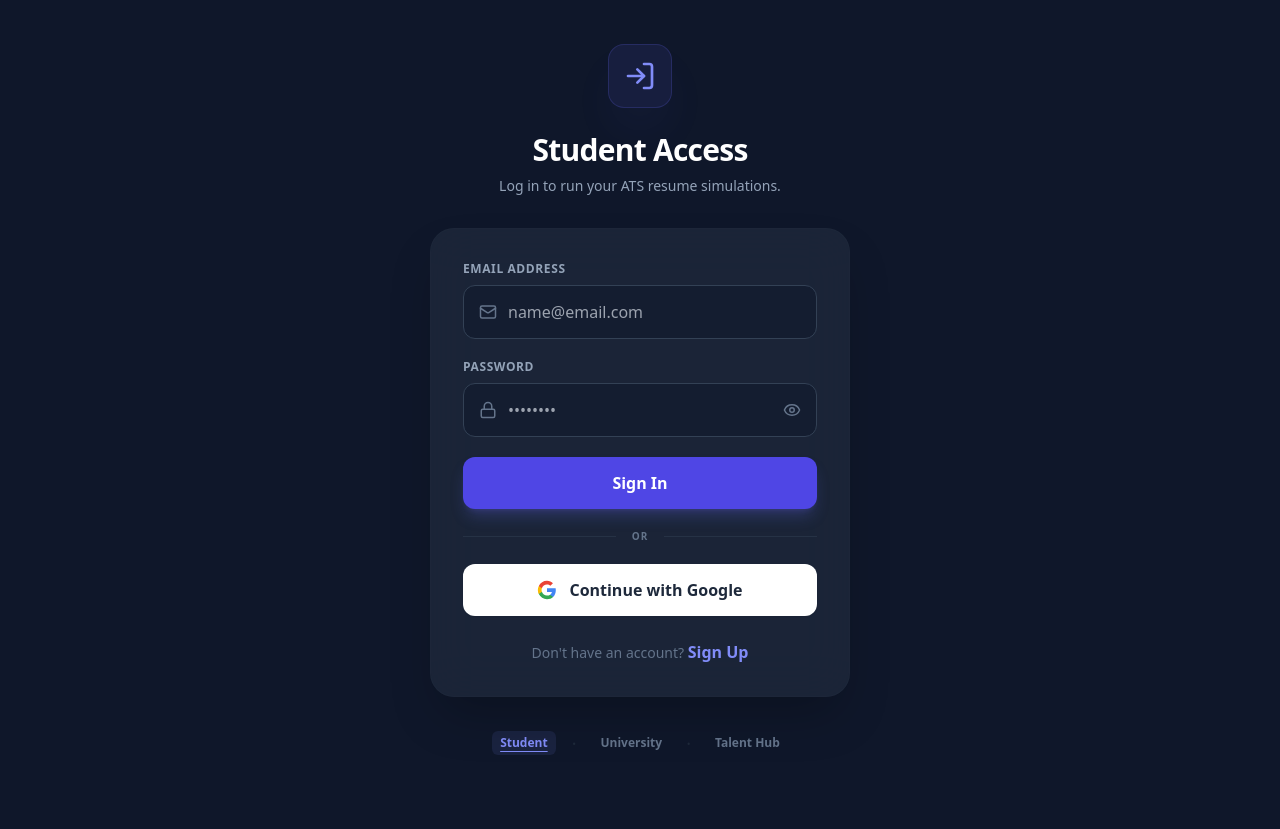
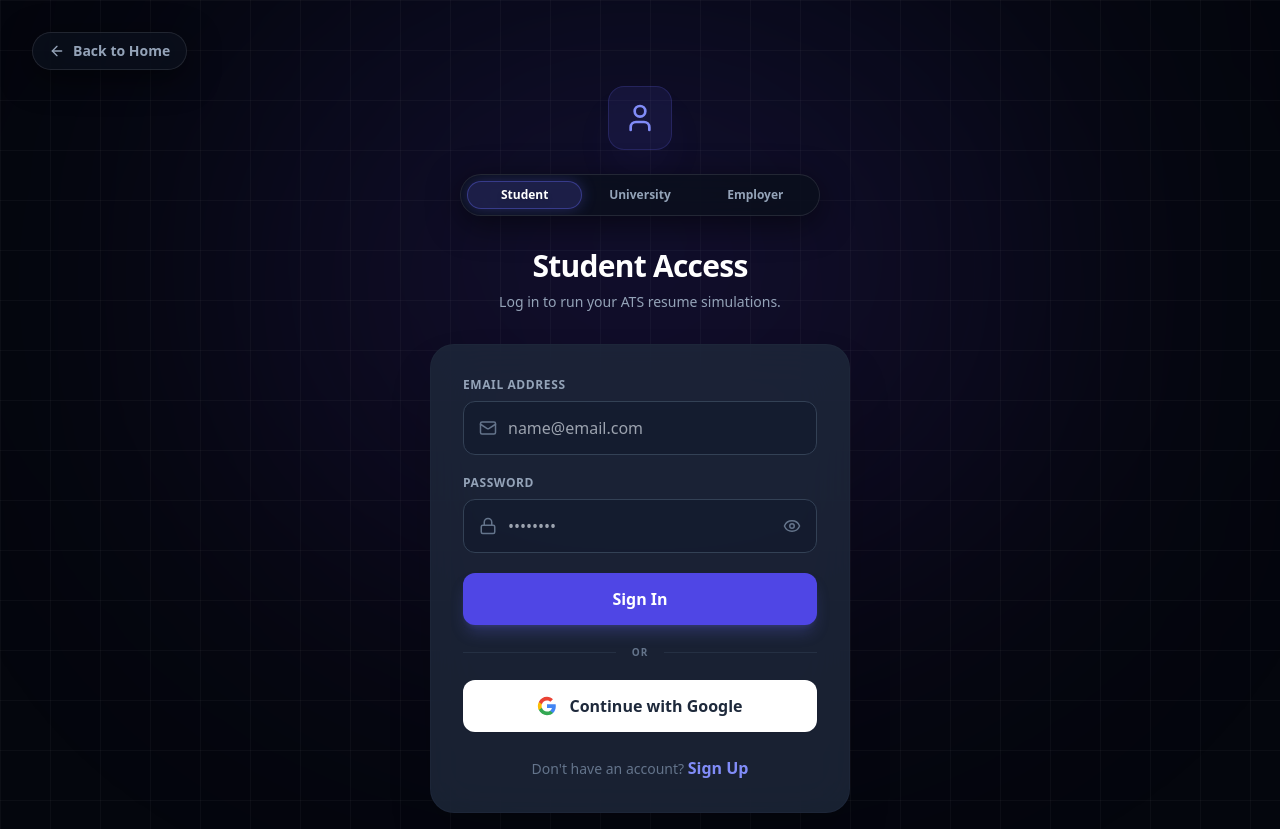
Before and after one commit to ANSH5252/SkillNova, a React (Vite) app: page /login in a window 1280 px wide. Before the commit the page ends 800 px from the top, so only its background shows below. Built offline with nearby package versions, Linux system fonts and the light colour scheme; no server answers.

Commit message:
✨ feat: update login screen icons and color palettes to match landing page theme

```diff
--- a/src/Login.jsx
+++ b/src/Login.jsx
@@ -1,4 +1,4 @@
-import React, { useState, useEffect } from 'react';
+import React, { useState } from 'react';
 import { auth, db } from './firebase';
 import {
   signInWithEmailAndPassword,
@@ -7,7 +7,7 @@ import {
   GoogleAuthProvider
 } from 'firebase/auth';
 import { collection, query, where, getDocs, doc, getDoc } from 'firebase/firestore';
-import { useNavigate, useLocation } from 'react-router-dom';
+import { useNavigate, useLocation, Link } from 'react-router-dom';
 import {
   Mail,
   Lock,
@@ -17,10 +17,11 @@ import {
   XCircle,
   Activity,
   Building2,
-  LogIn,
   Eye,
   EyeOff,
-  Briefcase
+  Briefcase,
+  User,
+  ArrowLeft
 } from 'lucide-react';
 
 export default function Login() {
@@ -128,6 +129,7 @@ export default function Login() {
         setPartnerStep(2);
       }
     } catch (error) {
+      console.error(error);
       setPartnerStep(2);
     } finally {
       setLoading(false);
@@ -181,26 +183,75 @@ export default function Login() {
     </div>
   );
 
+  const getSliderTranslate = () => {
+    if (activeTab === 'student') return 'translate-x-0';
+    if (activeTab === 'partner') return 'translate-x-[100%]';
+    if (activeTab === 'employer') return 'translate-x-[200%]';
+  };
+
+  const getSliderColor = () => {
+    if (activeTab === 'student') return 'bg-indigo-500/20 border-indigo-500/40 shadow-[0_0_15px_rgba(99,102,241,0.3)]';
+    if (activeTab === 'partner') return 'bg-amber-500/20 border-amber-500/40 shadow-[0_0_15px_rgba(245,158,11,0.3)]';
+    if (activeTab === 'employer') return 'bg-emerald-500/20 border-emerald-500/40 shadow-[0_0_15px_rgba(16,185,129,0.3)]';
+  };
+
+  const getGlowColor = () => {
+    if (activeTab === 'student') return 'from-indigo-600/20 to-purple-600/10';
+    if (activeTab === 'partner') return 'from-amber-500/20 to-orange-600/10';
+    if (activeTab === 'employer') return 'from-emerald-600/20 to-teal-600/10';
+  };
+
   return (
-    <div className="min-h-screen bg-[#0f172a] flex items-center justify-center p-4 selection:bg-indigo-500/30">
+    <div className="min-h-screen bg-[#04060d] flex flex-col relative selection:bg-indigo-500/30 overflow-hidden">
+
+      {/* Dynamic Background Glow */}
+      <div className={`absolute top-0 left-1/2 -translate-x-1/2 w-[800px] h-[600px] bg-gradient-to-b ${getGlowColor()} blur-[150px] rounded-full pointer-events-none transition-colors duration-1000`}></div>
+      <div className="absolute inset-0 bg-[linear-gradient(to_right,rgba(255,255,255,0.03)_1px,transparent_1px),linear-gradient(to_bottom,rgba(255,255,255,0.03)_1px,transparent_1px)] bg-[size:50px_50px] pointer-events-none"></div>
+
+      {/* Back to Home Button */}
+      <div className="relative z-10 pt-8 px-8">
+        <Link to="/" className="inline-flex items-center gap-2 text-slate-400 hover:text-white transition-colors text-sm font-bold bg-[#0a0f1c]/80 backdrop-blur-xl border border-white/10 px-4 py-2 rounded-full shadow-[0_8px_32px_rgba(0,0,0,0.5)]">
+          <ArrowLeft size={16} /> Back to Home
+        </Link>
+      </div>
+
+      <div className="flex-1 flex items-center justify-center p-4 relative z-10">
         <div className="w-full max-w-[420px]">
 
           {/* HEADER SECTION */}
           <div className="text-center mb-8 animate-fade-in">
             <div className={`inline-flex items-center justify-center w-16 h-16 rounded-2xl border mb-6 shadow-2xl transition-all duration-500
-            ${activeTab === 'partner' ? 'bg-emerald-500/10 border-emerald-500/20 shadow-emerald-500/10' :
-              activeTab === 'employer' ? 'bg-amber-500/10 border-amber-500/20 shadow-amber-500/10' :
+              ${activeTab === 'partner' ? 'bg-amber-500/10 border-amber-500/20 shadow-amber-500/10' :
+                activeTab === 'employer' ? 'bg-emerald-500/10 border-emerald-500/20 shadow-emerald-500/10' :
                 'bg-indigo-500/10 border-indigo-500/20 shadow-indigo-500/10'}`}>
-            {activeTab === 'partner' && <Building2 className="text-emerald-400 w-8 h-8" />}
-            {activeTab === 'employer' && <Briefcase className="text-amber-400 w-8 h-8" />}
-            {activeTab === 'student' && <LogIn className="text-indigo-400 w-8 h-8" />}
+              {activeTab === 'partner' && <Building2 className="text-amber-400 w-8 h-8" />}
+              {activeTab === 'employer' && <Briefcase className="text-emerald-400 w-8 h-8" />}
+              {activeTab === 'student' && <User className="text-indigo-400 w-8 h-8" />}
             </div>
+
+            {/* PILL SWITCHER */}
+            <div className="relative flex items-center p-1.5 bg-[#0a0f1c]/80 backdrop-blur-xl border border-white/10 rounded-full mb-8 mx-auto w-full max-w-[360px] shadow-[0_8px_32px_rgba(0,0,0,0.5)] overflow-hidden">
+              <div className={`absolute top-1.5 bottom-1.5 left-1.5 w-[calc(33.333%-4px)] rounded-full border transition-all duration-500 ease-[cubic-bezier(0.25,1,0.5,1)] ${getSliderTranslate()} ${getSliderColor()}`}></div>
+
+              <button type="button" onClick={() => { setActiveTab('student'); setErrorMsg(''); setPartnerStep(1); }} className={`relative z-10 flex-1 py-1.5 rounded-full text-xs font-bold transition-colors duration-300 flex items-center justify-center gap-1.5 ${activeTab === 'student' ? 'text-white drop-shadow-md' : 'text-slate-400 hover:text-slate-200'}`}>
+                <span className="truncate">Student</span>
+              </button>
+
+              <button type="button" onClick={() => { setActiveTab('partner'); setErrorMsg(''); setPartnerStep(1); }} className={`relative z-10 flex-1 py-1.5 rounded-full text-xs font-bold transition-colors duration-300 flex items-center justify-center gap-1.5 ${activeTab === 'partner' ? 'text-white drop-shadow-md' : 'text-slate-400 hover:text-slate-200'}`}>
+                <span className="truncate">University</span>
+              </button>
+
+              <button type="button" onClick={() => { setActiveTab('employer'); setErrorMsg(''); setPartnerStep(1); }} className={`relative z-10 flex-1 py-1.5 rounded-full text-xs font-bold transition-colors duration-300 flex items-center justify-center gap-1.5 ${activeTab === 'employer' ? 'text-white drop-shadow-md' : 'text-slate-400 hover:text-slate-200'}`}>
+                <span className="truncate">Employer</span>
+              </button>
+            </div>
+
             <h2 className="text-3xl font-extrabold text-white mb-2 tracking-tight">
               {activeTab === 'partner' ? 'Enterprise Portal' :
                activeTab === 'employer' ? 'Talent Discovery Hub' :
                'Student Access'}
             </h2>
-          <p className="text-slate-400 text-sm">
+            <p className="text-slate-400 text-sm px-4">
               {activeTab === 'partner' ? 'Log in to manage your university partnership.' :
                activeTab === 'employer' ? 'Log in to find pre-vetted, high-match candidates.' :
                'Log in to run your ATS resume simulations.'}
@@ -249,7 +300,7 @@ export default function Login() {
                       <input
                         type="email" required autoFocus value={email} onChange={(e) => setEmail(e.target.value)}
                         className={`w-full bg-slate-900/50 border border-slate-700 rounded-xl py-3.5 pl-11 pr-4 text-white outline-none transition-colors
-                          ${activeTab === 'employer' ? 'focus:border-amber-500' : 'focus:border-emerald-500'}`}
+                          ${activeTab === 'employer' ? 'focus:border-emerald-500' : 'focus:border-amber-500'}`}
                         placeholder={activeTab === 'employer' ? "hr@company.com" : "admin@university.edu"}
                       />
                     </div>
@@ -257,7 +308,7 @@ export default function Login() {
                   <button
                     type="submit" disabled={loading || !email}
                     className={`w-full text-white font-bold py-3.5 px-4 rounded-xl flex items-center justify-center gap-2 shadow-lg mt-5 transition-all
-                      ${activeTab === 'employer' ? 'bg-amber-600 hover:bg-amber-500 shadow-amber-500/25' : 'bg-emerald-600 hover:bg-emerald-500 shadow-emerald-500/25'}`}
+                      ${activeTab === 'employer' ? 'bg-emerald-600 hover:bg-emerald-500 shadow-emerald-500/25' : 'bg-amber-600 hover:bg-amber-500 shadow-amber-500/25'}`}
                   >
                     {loading ? <Activity size={18} className="animate-spin" /> : <>Continue <ArrowRight size={18} /></>}
                   </button>
@@ -268,7 +319,7 @@ export default function Login() {
                 <form onSubmit={handlePartnerFinalSubmit} className="animate-fade-in">
                   <div className="flex items-center justify-between bg-slate-900/50 border border-slate-700 p-3 rounded-xl mb-6">
                     <span className="text-sm text-slate-300 truncate max-w-[200px]">{email}</span>
-                    <button type="button" onClick={() => setPartnerStep(1)} className={`text-xs font-bold transition-colors ${activeTab === 'employer' ? 'text-amber-400 hover:text-amber-300' : 'text-emerald-400 hover:text-emerald-300'}`}>Edit</button>
+                    <button type="button" onClick={() => setPartnerStep(1)} className={`text-xs font-bold transition-colors ${activeTab === 'employer' ? 'text-emerald-400 hover:text-emerald-300' : 'text-amber-400 hover:text-amber-300'}`}>Edit</button>
                   </div>
                   <div>
                     <label className="block text-slate-400 text-xs font-bold mb-2 uppercase tracking-wider">Password</label>
@@ -277,7 +328,7 @@ export default function Login() {
                       <input
                         type={showPassword ? 'text' : 'password'} required autoFocus value={password} onChange={(e) => setPassword(e.target.value)}
                         className={`w-full bg-slate-900/50 border border-slate-700 rounded-xl py-3.5 pl-11 pr-11 text-white outline-none transition-colors
-                          ${activeTab === 'employer' ? 'focus:border-amber-500' : 'focus:border-emerald-500'}`}
+                          ${activeTab === 'employer' ? 'focus:border-emerald-500' : 'focus:border-amber-500'}`}
                         placeholder="••••••••"
                       />
                       <button type="button" onClick={() => setShowPassword(!showPassword)} className="absolute right-4 top-1/2 -translate-y-1/2 text-slate-500 hover:text-slate-300 transition-colors">
@@ -288,7 +339,7 @@ export default function Login() {
                   <button
                     type="submit" disabled={loading || !password}
                     className={`w-full text-white font-bold py-3.5 px-4 rounded-xl flex items-center justify-center mt-5 shadow-lg transition-all
-                      ${activeTab === 'employer' ? 'bg-amber-600 hover:bg-amber-500 shadow-amber-500/25' : 'bg-emerald-600 hover:bg-emerald-500 shadow-emerald-500/25'}`}
+                      ${activeTab === 'employer' ? 'bg-emerald-600 hover:bg-emerald-500 shadow-emerald-500/25' : 'bg-amber-600 hover:bg-amber-500 shadow-amber-500/25'}`}
                   >
                     {loading ? <Activity size={18} className="animate-spin" /> : <><ShieldCheck size={18} className="mr-2"/> Secure Login</>}
                   </button>
@@ -343,31 +394,7 @@ export default function Login() {
             </div>
           )}
         </div>
-
-        {/* --- THREE-WAY SWITCHER MENU --- */}
-        <div className="flex flex-wrap justify-center items-center gap-x-4 gap-y-2 mt-8">
-          <button
-            onClick={() => { setActiveTab('student'); setErrorMsg(''); setPartnerStep(1); }}
-            className={`text-xs font-bold transition-all px-2 py-1 rounded-md ${activeTab === 'student' ? 'text-indigo-400 bg-indigo-400/10 underline underline-offset-4' : 'text-slate-500 hover:text-slate-300'}`}
-          >
-            Student
-          </button>
-          <span className="text-slate-800 text-lg">·</span>
-          <button
-            onClick={() => { setActiveTab('partner'); setErrorMsg(''); setPartnerStep(1); }}
-            className={`text-xs font-bold transition-all px-2 py-1 rounded-md ${activeTab === 'partner' ? 'text-emerald-400 bg-emerald-400/10 underline underline-offset-4' : 'text-slate-500 hover:text-slate-300'}`}
-          >
-            University
-          </button>
-          <span className="text-slate-800 text-lg">·</span>
-          <button
-            onClick={() => { setActiveTab('employer'); setErrorMsg(''); setPartnerStep(1); }}
-            className={`text-xs font-bold transition-all px-2 py-1 rounded-md ${activeTab === 'employer' ? 'text-amber-400 bg-amber-400/10 underline underline-offset-4' : 'text-slate-500 hover:text-slate-300'}`}
-          >
-            Talent Hub
-          </button>
       </div>
-
     </div>
     </div>
   );
```
Lines whose indentation alone changed are shown as unchanged.
